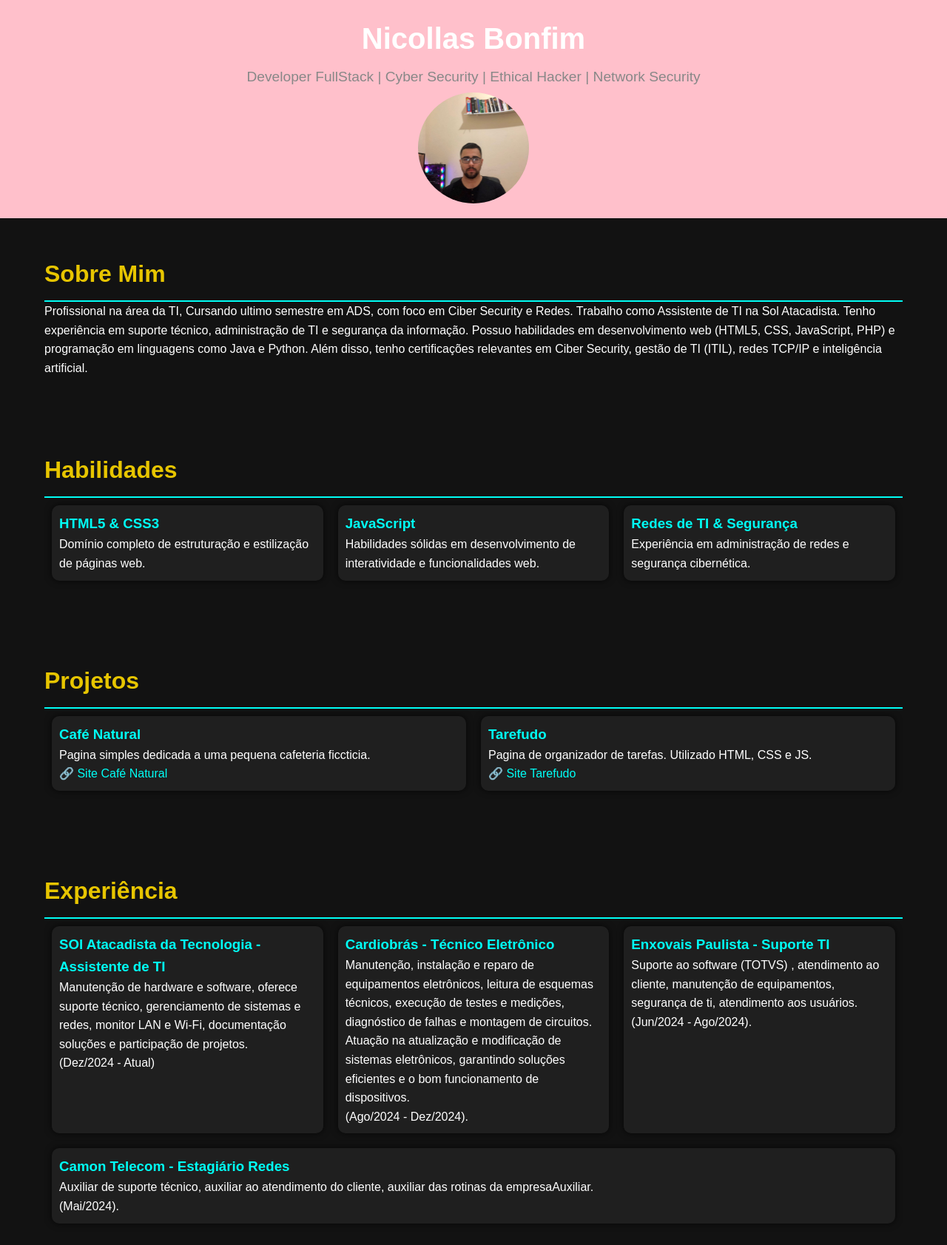
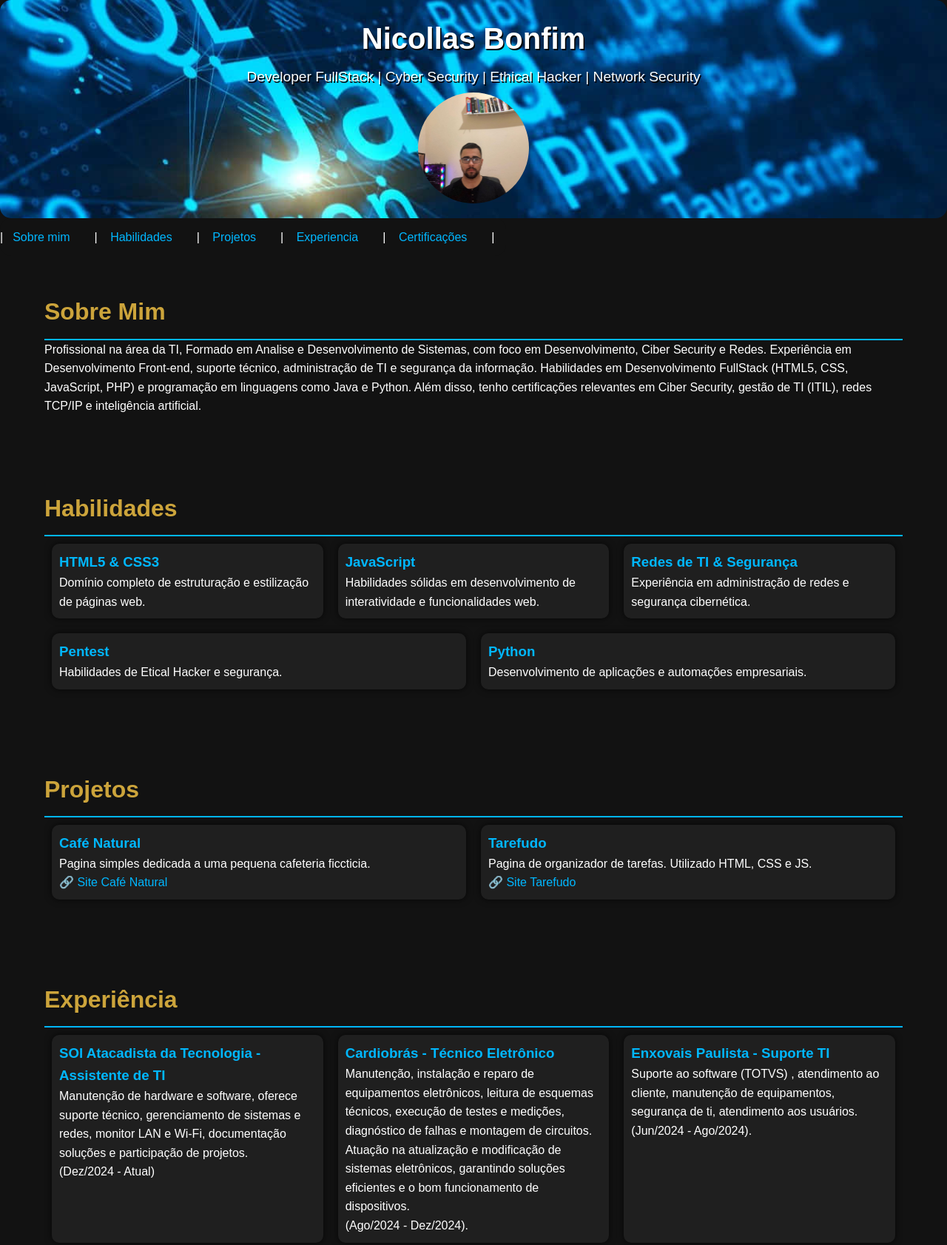
Before and after one commit to NicollasSevero/Meu_Portifolio, a plain HTML site: page index.html in a window 1280 px wide. Shown: the top 1683 px of the page at 74% size. Drawn offline with Linux system fonts and the light colour scheme.

Commit message:
update cods

```diff
--- a/index.html
+++ b/index.html
@@ -5,18 +5,27 @@
     <meta name="viewport" content="width=device-width, initial-scale=1.0">
     <title>Portfólio - Nicollas Bonfim</title>
     <link rel="stylesheet" href="styles.css">
+    <link rel="shortcut icon" href="favicon.ico" type="ni">
 </head>
 <body>
 
     <header>
         <h1>Nicollas Bonfim</h1>
         <p>Developer FullStack | Cyber Security | Ethical Hacker | Network Security</p>
-        <img src="FotinhaMy.jpg" alt="Minha foto">
+        <img src="imagens/FotinhaMy.jpg" alt="Minha foto">
     </header>
-
+    <nav>
+        <ol>
+            |<li><a href="#sobre">Sobre mim</a></li>|
+            <li><a href="#habilidades">Habilidades</a></li>|
+            <li><a href="#projetos">Projetos</a></li>|
+            <li><a href="#experiencia">Experiencia</a></li>|
+            <li><a href="#certificacoes">Certificações</a></li>|
+        </ol>
+    </nav>
     <section id="sobre">
         <h2>Sobre Mim</h2>
-        <p>Profissional na área da TI, Cursando ultimo semestre em ADS, com foco em Ciber Security e Redes. Trabalho como Assistente de TI na Sol Atacadista. Tenho experiência em suporte técnico, administração de TI e segurança da informação. Possuo habilidades em desenvolvimento web (HTML5, CSS, JavaScript, PHP) e programação em linguagens como Java e Python. Além disso, tenho certificações relevantes em Ciber Security, gestão de TI (ITIL), redes TCP/IP e inteligência artificial.</p>
+        <p>Profissional na área da TI, Formado em Analise e Desenvolvimento de Sistemas, com foco em Desenvolvimento, Ciber Security e Redes. Experiência em Desenvolvimento Front-end, suporte técnico, administração de TI e segurança da informação. Habilidades em Desenvolvimento FullStack (HTML5, CSS, JavaScript, PHP) e programação em linguagens como Java e Python. Além disso, tenho certificações relevantes em Ciber Security, gestão de TI (ITIL), redes TCP/IP e inteligência artificial.</p>
     </section>
 
     <section id="habilidades">
@@ -33,6 +42,14 @@
             <div class="card">
                 <h3>Redes de TI & Segurança</h3>
                 <p>Experiência em administração de redes e segurança cibernética.</p>
+            </div>
+            <div class="card">
+                <h3>Pentest</h3>
+                <p>Habilidades de Etical Hacker e segurança.</p>
+            </div>
+            <div class="card">
+            <h3>Python</h3>
+            <p>Desenvolvimento de aplicações e automações empresariais.</p>
             </div>
         </div>
     </section>
@@ -79,21 +96,33 @@
         <h2>Certificações</h2>
         <div class="container">
             <div class="card">
-                <h3>MTA: Introdução à Programação</h3>
-                <p>Uso de HTML e CSS</p>
+                <h3>Web Hacking - Tecnicas de invasão abientes web e Introdução ao Hacking e Pentest 2.0</h3>
+                <p>Udemy / Solyd Offensive Security</p>
             </div>
             <div class="card">
-                <h3>Formação em Cibersegurança</h3>
-                <p>Curso completo em segurança digital e TI.</p>
+                <h3>Formação em Cibersegurança e Segurança da informação.</h3>
+                <p>Harckers do bem / Fundação Bradesco</p>
             </div>
             <div class="card">
-                <h3>HTML5 e CSS3</h3>
-                <p>40 horas de formação avançada em front-end.</p>
+                <h3>HTML5, CSS3 e JS</h3>
+                <p>Udemy / Curso em video</p>
+            </div>
+            <div class="card">
+                <h3>Redes TCP/ip e Microsoft</h3>
+                <p>Udemy / fundação Bradesco</p>
+            </div>
+            <div class="card">
+                <h3>ITIL V3</h3>
+                <p>Udemy </p>
+            </div>
+            <div class="card">
+                <h3>Microsoft</h3>
+                <p>Fundação Bradesco </p>
             </div>
         </div>
     </section>
 
-    <footer>
+    <footer id="rodape">
         <p>Entre em contato: <a href="mailto:nicollasbonfim2809@gmail.com">nicollasbonfim2809@gmail.com</a> | <a href="https://www.linkedin.com/in/nicollasbonfim" target="_blank">LinkedIn</a> | <a href="https://api.whatsapp.com/send?phone=5561985802139">Whatsapp</a></p>
     </footer>
 
--- a/styles.css
+++ b/styles.css
@@ -16,23 +16,30 @@ body {
 
 /* Cabeçalho */
 header {
-    background-color: pink;
+    background-image: url(imagens/codzera.jpg);
+    background-size: cover;
+    background-position: center;
+    background-attachment: local;
     padding: 20px;
     text-align: center;
     top: 0;
-    z-index: 1000;
+    border-radius: 15px;
 }
 
 header h1 {
+    font-family: Arial, Helvetica, sans-serif;
     margin: 0;
     font-size: 2.5rem;
+    text-shadow: 1.5px 1.5px black;
 }
 
 header p {
     margin: 5px 0;
     font-size: 1.2rem;
-    color: #888;
+    color: #ffffff;
+    text-shadow: 1.5px 1.5px black;
 }
+
 header img{
     display: block;
     margin: auto;
@@ -40,7 +47,30 @@ header img{
     height: 150px;
     border-radius: 50%;
     object-fit: cover;
+}
+nav{
+    border-radius: 15px;
+    background-color: #121212;
+    position: sticky;
+    top: 0px;
+    width: fit-content;
+    padding-right: 15px;
+}
 
+nav > ol > li {
+    text-decoration: none;
+    display: inline-block;
+    margin-right: 20px;
+    padding: 13px;
+}
+nav > ol > li > a {
+    color: #00b7ff;
+
+}
+
+li > a:hover{
+    text-decoration: none;
+    color:#CCA43B;
 }
 
 /* Seções */
@@ -51,8 +81,8 @@ section {
 }
 
 h2 {
-    color: #e7c500;
-    border-bottom: 2px solid #00fff6;
+    color: #CCA43B;
+    border-bottom: 2px solid #00b7ff;
     padding-bottom: 10px;
     font-size: 2rem;
 }
@@ -77,7 +107,7 @@ h2 {
 
 .card h3 {
     margin-top: 0;
-    color: #00fff6;
+    color: #00b7ff;
 }
 
 /* Rodapé */
@@ -93,7 +123,7 @@ footer p {
 }
 
 a {
-    color: #00fff6;
+    color: #00b7ff;
     text-decoration: none;
 }
 
```
Also changed, not shown: favicon.ico (added), imagens/FotinhaMy.jpg (renamed from FotinhaMy.jpg), imagens/codzera.jpg (added), 2 other files.
